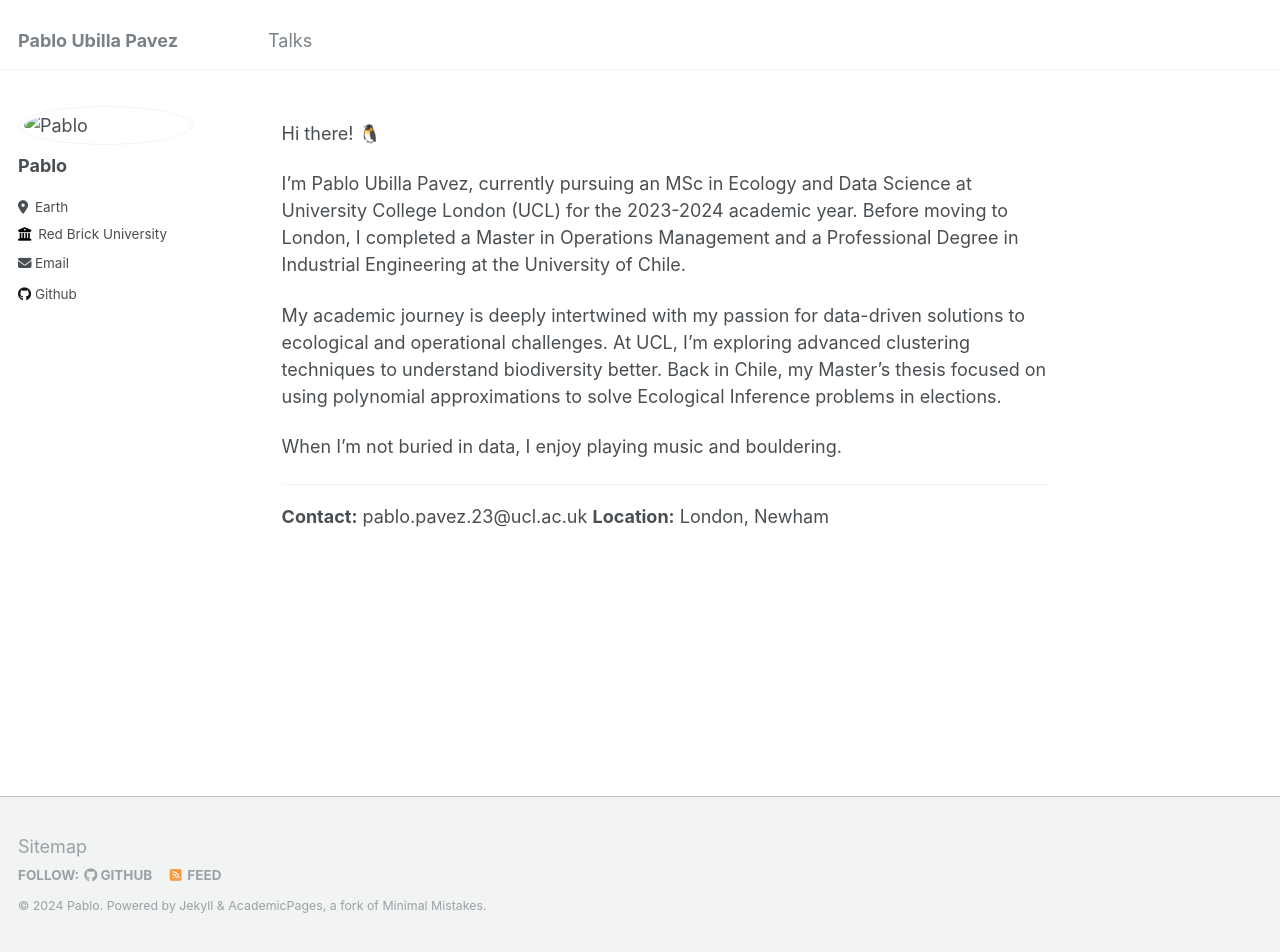
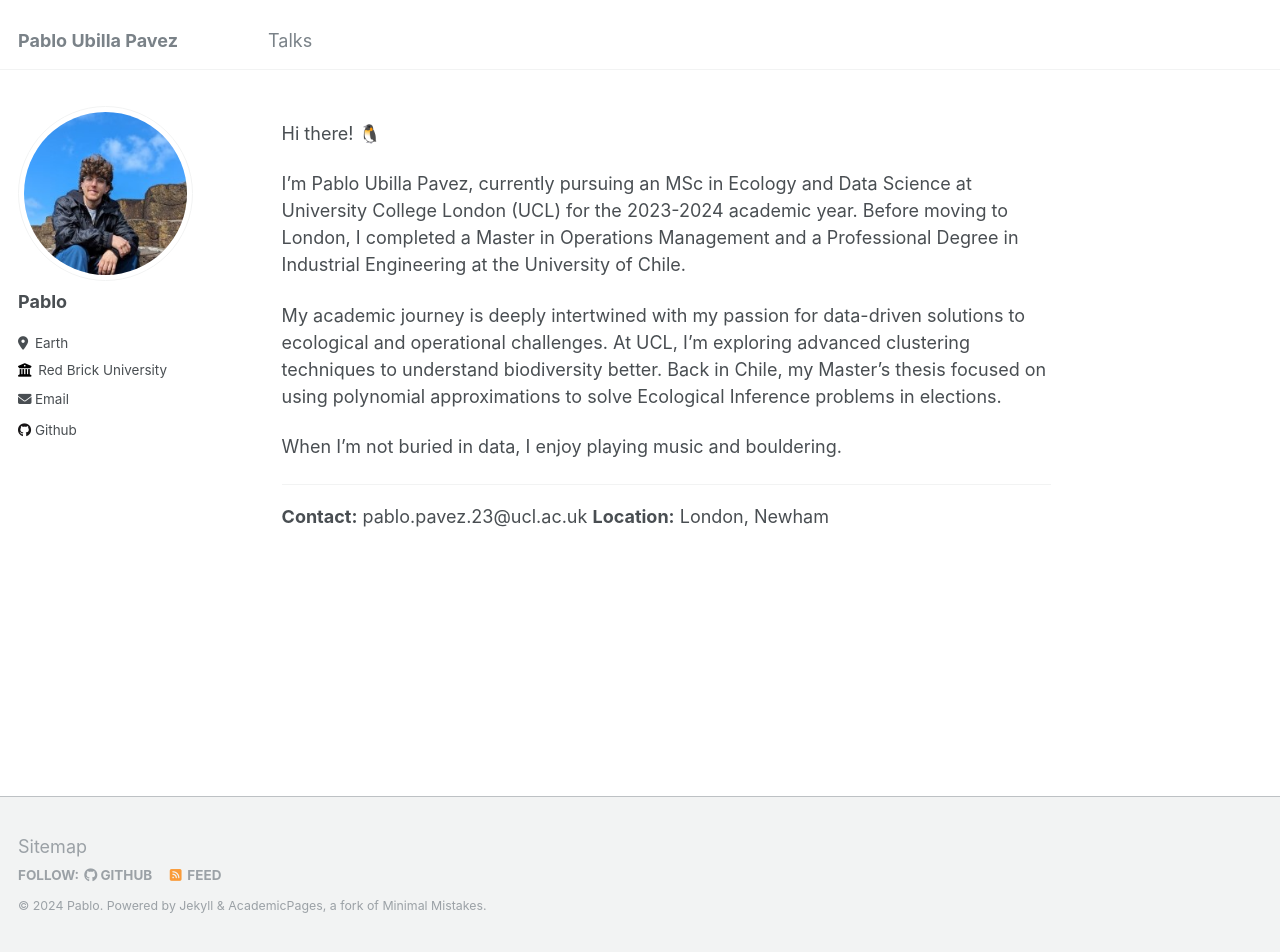
Before and after one commit to pabloubilla/pabloubilla.github.io, a Jekyll site: the page built from _pages/about.md, in a window 1280 px wide and 952 px high. Built offline with Jekyll 4.4.1, drawn with Linux system fonts in a browser that asks for light colours.

Commit message:
picupdate

```diff
--- a/_config.yml
+++ b/_config.yml
@@ -21,7 +21,7 @@ repository               : "academicpages/academicpages.github.io"
 #               Additional customization can be done by editing /_includes/author-profile.html
 author:
   # Biographic information
-  avatar           : "images/bio-photo-small.jpg"
+  avatar           : "bio-photo-small.jpg"
   name             : "Pablo"
   pronouns         : # example: "she/her"
   bio              : ""
```
